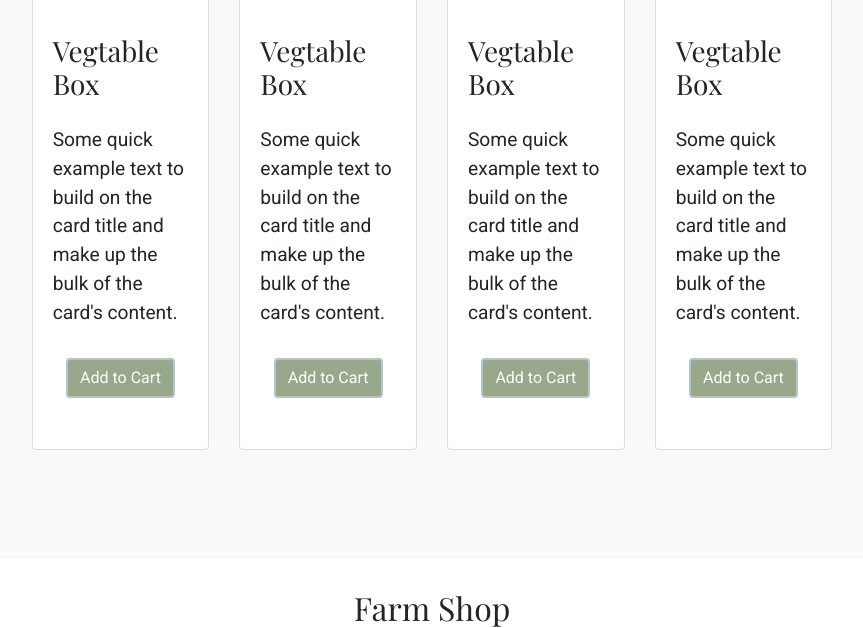
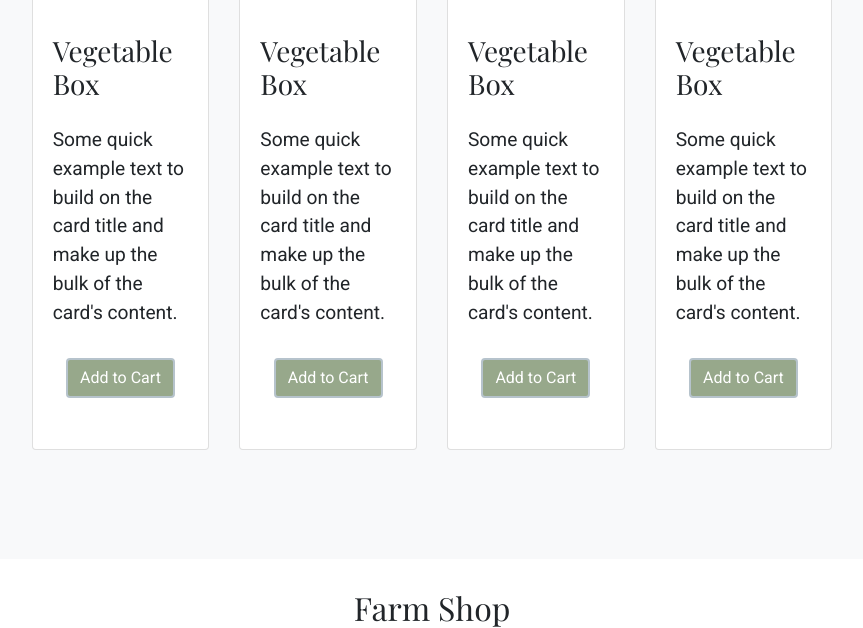
Before and after one commit to JayPeaa/msproject5, a Django app: page / in a window 1280 px wide. Shown: the part 3751-4379 px from the top of the page, without its empty margins (208-1071 px from the left). Run offline with Django 3.2, Linux system fonts and the light colour scheme; some libraries are stand-ins or nearby versions.

Commit message:
Corrected spelling mistake on homepage

```diff
--- a/templates/home.html
+++ b/templates/home.html
@@ -133,7 +133,7 @@
                 <div class="card product-card">
                     <img class="card-img-top" src="/static/img/food-veg.jpg" alt="Card image cap">
                     <div class="card-body">
-                        <h3>Vegtable Box</h3>
+                        <h3>Vegetable Box</h3>
                         <p class="card-text">Some quick example text to build on the card title and make up the bulk of the card's content.</p>
                         <div class="form-group text-center">
                             <a href="#" class="btn btn-primary text-center">Add to Cart</a>
@@ -145,7 +145,7 @@
                 <div class="card product-card">
                     <img class="card-img-top" src="/static/img/food-veg.jpg" alt="Card image cap">
                     <div class="card-body">
-                        <h3>Vegtable Box</h3>
+                        <h3>Vegetable Box</h3>
                         <p class="card-text">Some quick example text to build on the card title and make up the bulk of the card's content.</p>
                         <div class="form-group text-center">
                             <a href="#" class="btn btn-primary text-center">Add to Cart</a>
@@ -157,7 +157,7 @@
                 <div class="card product-card">
                     <img class="card-img-top" src="/static/img/food-veg.jpg" alt="Card image cap">
                     <div class="card-body">
-                        <h3>Vegtable Box</h3>
+                        <h3>Vegetable Box</h3>
                         <p class="card-text">Some quick example text to build on the card title and make up the bulk of the card's content.</p>
                         <div class="form-group text-center">
                             <a href="#" class="btn btn-primary text-center">Add to Cart</a>
@@ -169,7 +169,7 @@
                 <div class="card product-card">
                     <img class="card-img-top" src="/static/img/food-veg.jpg" alt="Card image cap">
                     <div class="card-body">
-                        <h3>Vegtable Box</h3>
+                        <h3>Vegetable Box</h3>
                         <p class="card-text">Some quick example text to build on the card title and make up the bulk of the card's content.</p>
                         <div class="form-group text-center">
                             <a href="#" class="btn btn-primary text-center">Add to Cart</a>
@@ -199,7 +199,7 @@
         </div>
         <div class="pic-window food-veg block col-sm-12 col-md-3">
             <div class="block-inner">
-                <h2>Vegtables</h2>
+                <h2>Vegetables</h2>
             </div>
         </div>
         <div class="pic-window food-lamb block col-sm-12 col-md-6">
```
